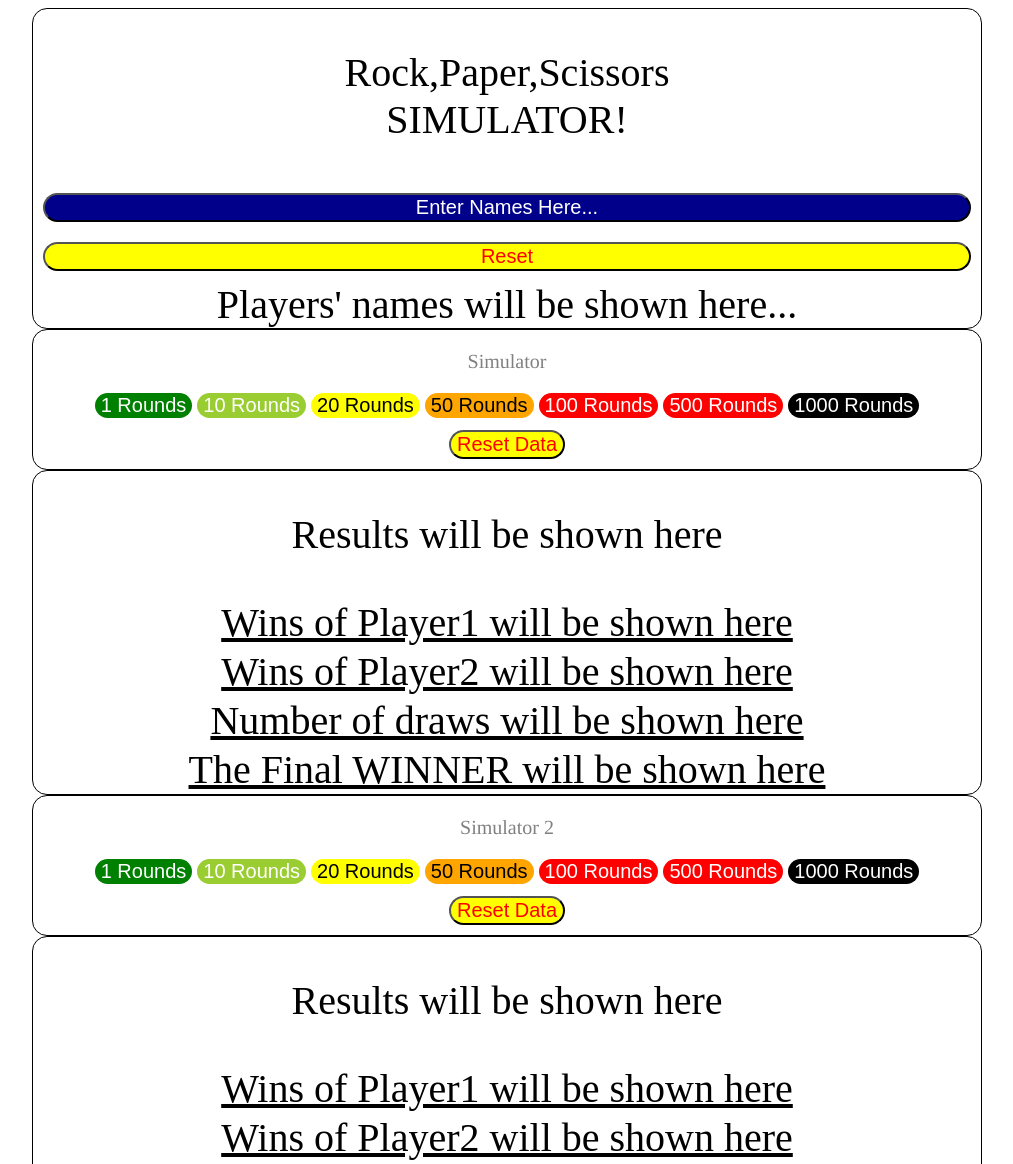
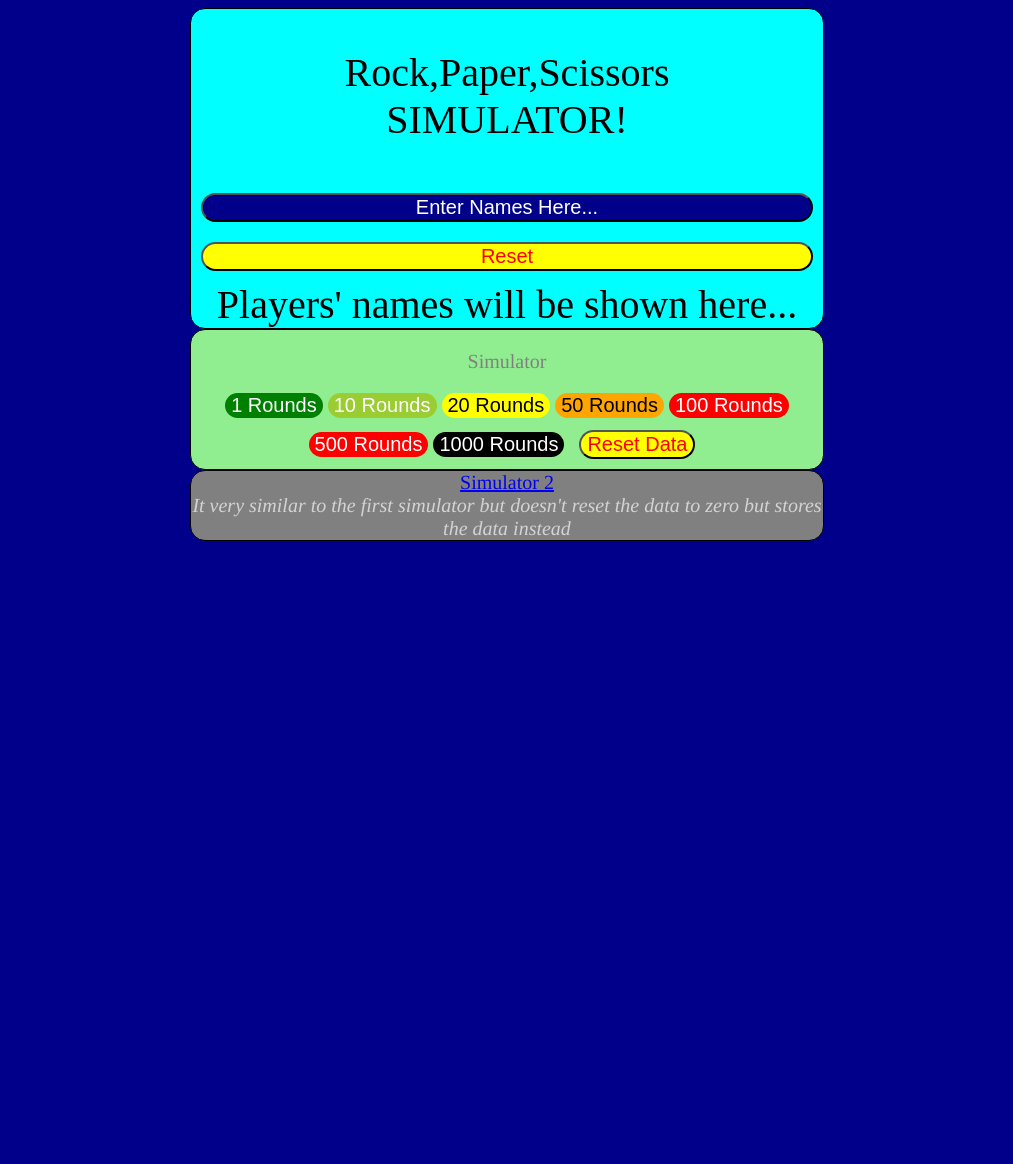
Before and after one commit to njtan142/Rock-Paper-Scissors-Simulator, a website: page index.html in a window 1280 px wide. Shown: the top 1164 px of the page, without its empty margins (133-1146 px from the left). After the commit the page ends 800 px from the top, so only its background shows below. Drawn offline with Linux system fonts and the light colour scheme.

Commit message:
Web design improvement but looks terrible af

```diff
--- a/index.html
+++ b/index.html
@@ -1,12 +1,17 @@
 <!DOCTYPE html>
 <html lang="en">
   <head>
-    <meta charset="UTF-8" />
+    <meta charset="UTF-8"/>
+    <meta name="description" content="This Simulates the Rock Paper Scissors Game by number of times">
     <title>RPS SIMULATOR</title>
     <link rel="stylesheet" href="style.css" />
   </head>
-  <body>
-    <div class="basebox1">
+  <body style="background-color: darkblue">
+      <script src="script.js" type="text/javascript" charset="utf-8"></script>
+      <header>
+      </header>
+      <main>
+    <div class="basebox1" style="background-color: aqua">
       <div class="invisiblebox">
         <p>Rock,Paper,Scissors<br />SIMULATOR!</p>
       </div>
@@ -18,7 +23,7 @@
         Players' names will be shown here...
       </div>
     </div>
-    <div class="basebox2">
+    <div class="basebox2" style="background-color: lightgreen; ">
       <div class="invisiblebox">
         <p>Simulator</p>
         <button class="gbutton" onclick="gamelooper(1)">1 Rounds</button>
@@ -31,38 +36,12 @@
         <button class="yellowbutton" onclick="resetdata()">Reset Data</button>
       </div>
     </div>
-    <div class="basebox3">
-      <p>Results will be shown here</p>
-      <div class="normalbox" id="p1">Wins of Player1 will be shown here</div>
-      <div class="normalbox" id="p2">Wins of Player2 will be shown here</div>
-      <div class="normalbox" id="d">Number of draws will be shown here</div>
-      <div class="normalbox" id="f">The Final WINNER will be shown here</div>
-    </div>
-    <div class="basebox2">
-      <div class="invisiblebox">
-        <p>Simulator 2</p>
-        <button class="gbutton" onclick="agamelooper(1)">1 Rounds</button>
-        <button class="ygbutton" onclick="agamelooper(10)">10 Rounds</button>
-        <button class="ybutton" onclick="agamelooper(50)">20 Rounds</button>
-        <button class="orbutton" onclick="agamelooper(50)">50 Rounds</button>
-        <button class="rbutton" onclick="agamelooper(100)">100 Rounds</button>
-        <button class="d rbutton" onclick="agamelooper(500)">500 Rounds</button>
-        <button class="blbutton" onclick="agamelooper(1000)">
-          1000 Rounds
-        </button>
-        <button class="yellowbutton" onclick="agamelooperreset()">
-          Reset Data
-        </button>
-      </div>
-    </div>
-    <div class="basebox3">
-      <p>Results will be shown here</p>
-      <div class="normalbox" id="ap1">Wins of Player1 will be shown here</div>
-      <div class="normalbox" id="ap2">Wins of Player2 will be shown here</div>
-      <div class="normalbox" id="ad">Number of draws will be shown here</div>
-      <div class="normalbox" id="af">The Final WINNER will be shown here</div>
-    </div>
-    <script src="script.js" type="text/javascript" charset="utf-8"></script>
-    <script src="ascript.js" type="text/javascript" charset="utf-8"></script>
-  </body>
+   <div class="basebox2" style="color: lightgray; background-color: grey">
+       <a href="simulator_2.html"><dt>Simulator 2</dt></a>
+
+            <i>It very similar to the first simulator but doesn't reset the data to zero but stores the data instead</i>
+   </div>
+      </main>
+
+</body>
 </html>
--- a/package.json
+++ b/package.json
@@ -1,6 +1,6 @@
 {
   "name": "rps_simulator",
-  "version": "2.0.1",
+  "version": "2.1.0",
   "description": "RockPaperScissors Game Simulator",
   "main": "script.js",
   "scripts": {
--- a/style.css
+++ b/style.css
@@ -4,7 +4,7 @@
   font: 400 40px Serif;
   text-align: center;
   margin: 0 auto;
-  max-width: 75%;
+  max-width: 50%;
   border-radius: 15px;
   flex-direction: column;
 }
@@ -15,7 +15,7 @@
   text-align: center;
   color: grey;
   margin: 0 auto;
-  max-width: 75%;
+  max-width: 50%;
   border-radius: 15px;
   flex-direction: column;
 }
@@ -81,7 +81,7 @@
   font: 400 40px Serif;
   text-align: center;
   margin: 0 auto;
-  max-width: 75%;
+  max-width: 50%;
   border-radius: 15px;
   flex-direction: column;
 }
```
Also changed, not shown: simulator_2.html (added, +56 -0 lines), changelog.txt.
